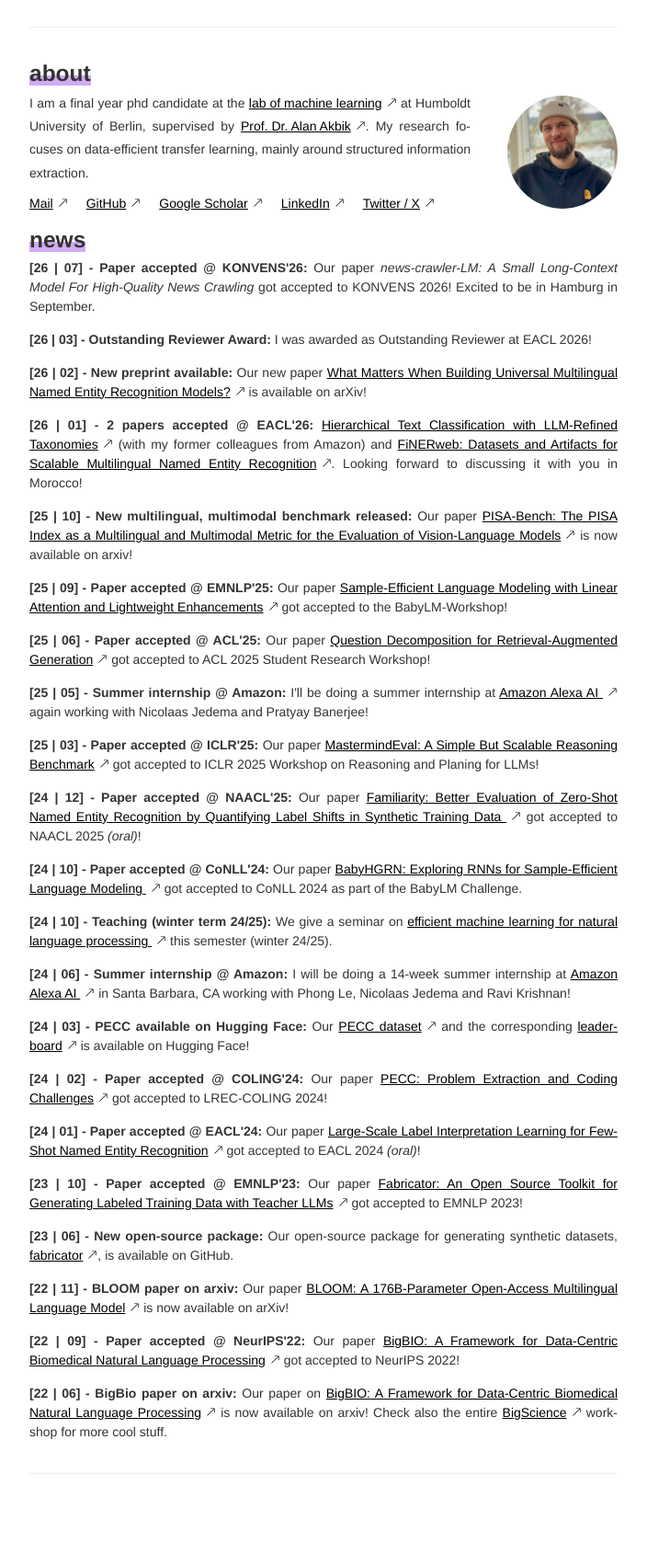
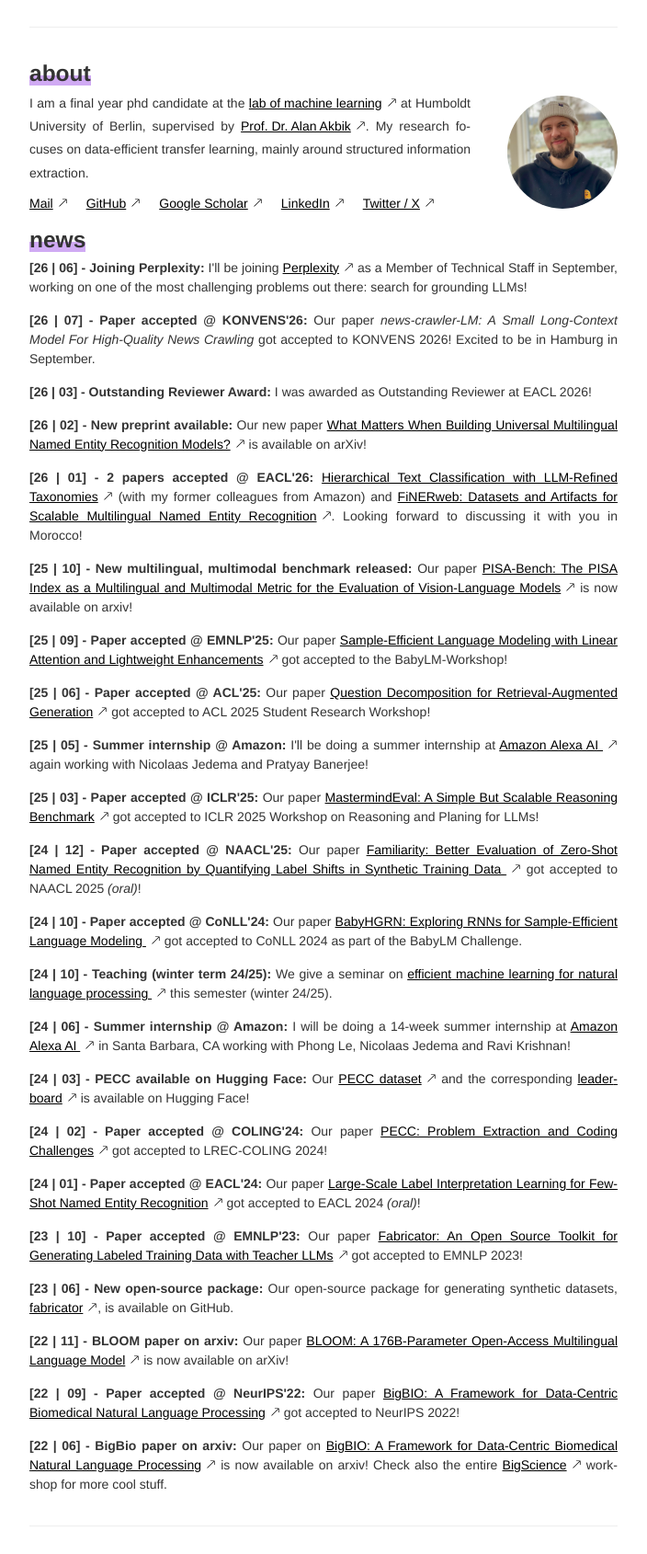
Before and after one commit to whoisjones/whoisjones.github.io, a Jekyll site: the page built from index.md, in a window 1280 px wide. Shown: the whole page at 92% size, without its empty margins (288-992 px from the left). Built offline with Jekyll 4.4.1, drawn with Linux system fonts in a browser that asks for light colours; our own code applies the rules of GitHub Pages for plain Markdown files; before the commit the page ends 1633 px from its top, so only the background shows below that.

Commit message:
add Perplexity news entry
Co-Authored-By: Claude Sonnet 5 <noreply@anthropic.com>

```diff
--- a/index.md
+++ b/index.md
@@ -21,6 +21,7 @@ title:
 ### news
 <div class="updates">
    <ul>
+        <li><strong>[26 | 06] - Joining Perplexity:</strong> I'll be joining <a href="https://www.perplexity.ai">Perplexity</a> as a Member of Technical Staff in September, working on one of the most challenging problems out there: search for grounding LLMs!</li>
         <li><strong>[26 | 07] - Paper accepted @ KONVENS'26:</strong> Our paper <i>news-crawler-LM: A Small Long-Context Model For High-Quality News Crawling</i> got accepted to KONVENS 2026! Excited to be in Hamburg in September.</li>
         <li><strong>[26 | 03] - Outstanding Reviewer Award:</strong> I was awarded as Outstanding Reviewer at EACL 2026!</li>
         <li><strong>[26 | 02] - New preprint available:</strong> Our new paper <a href="https://arxiv.org/abs/2601.06347">What Matters When Building Universal Multilingual Named Entity Recognition Models?</a> is available on arXiv!
```
